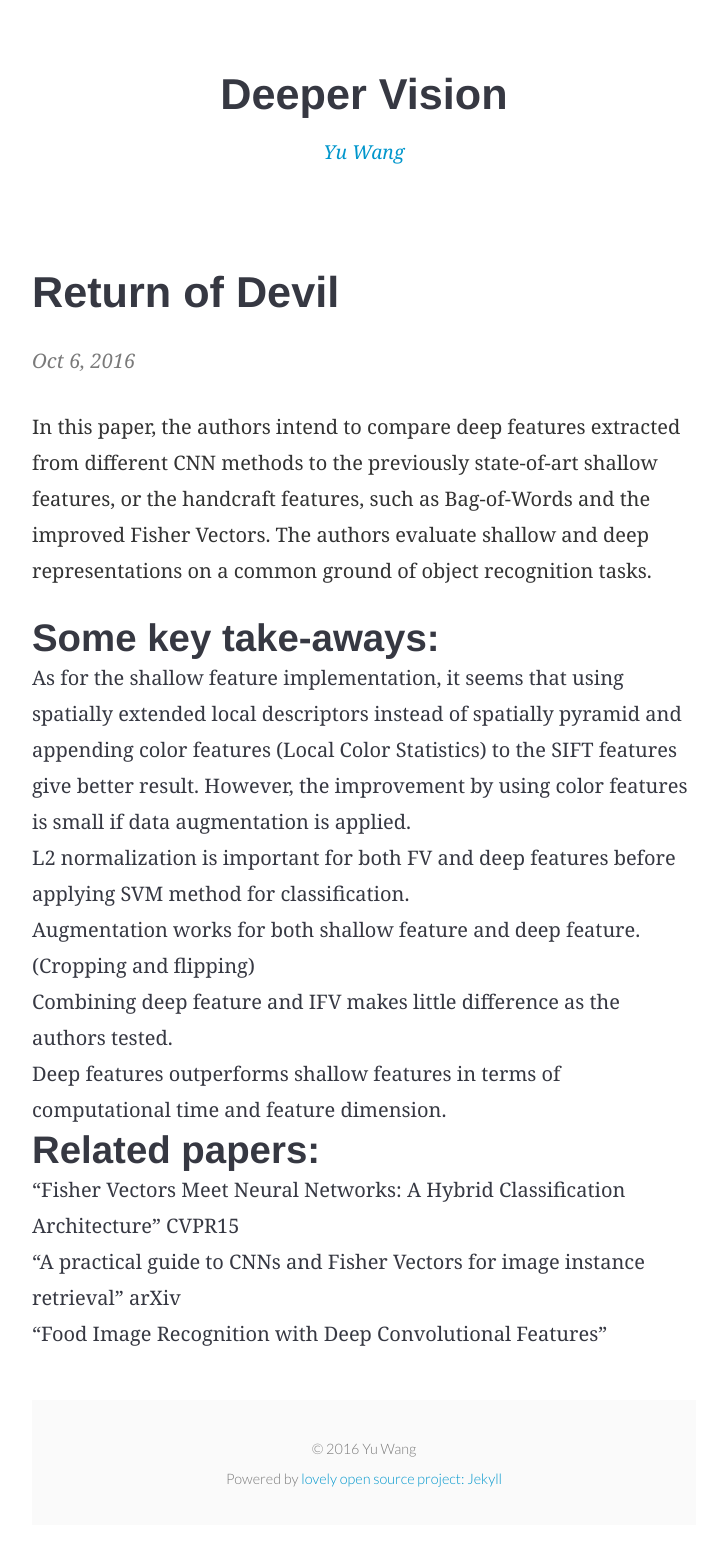
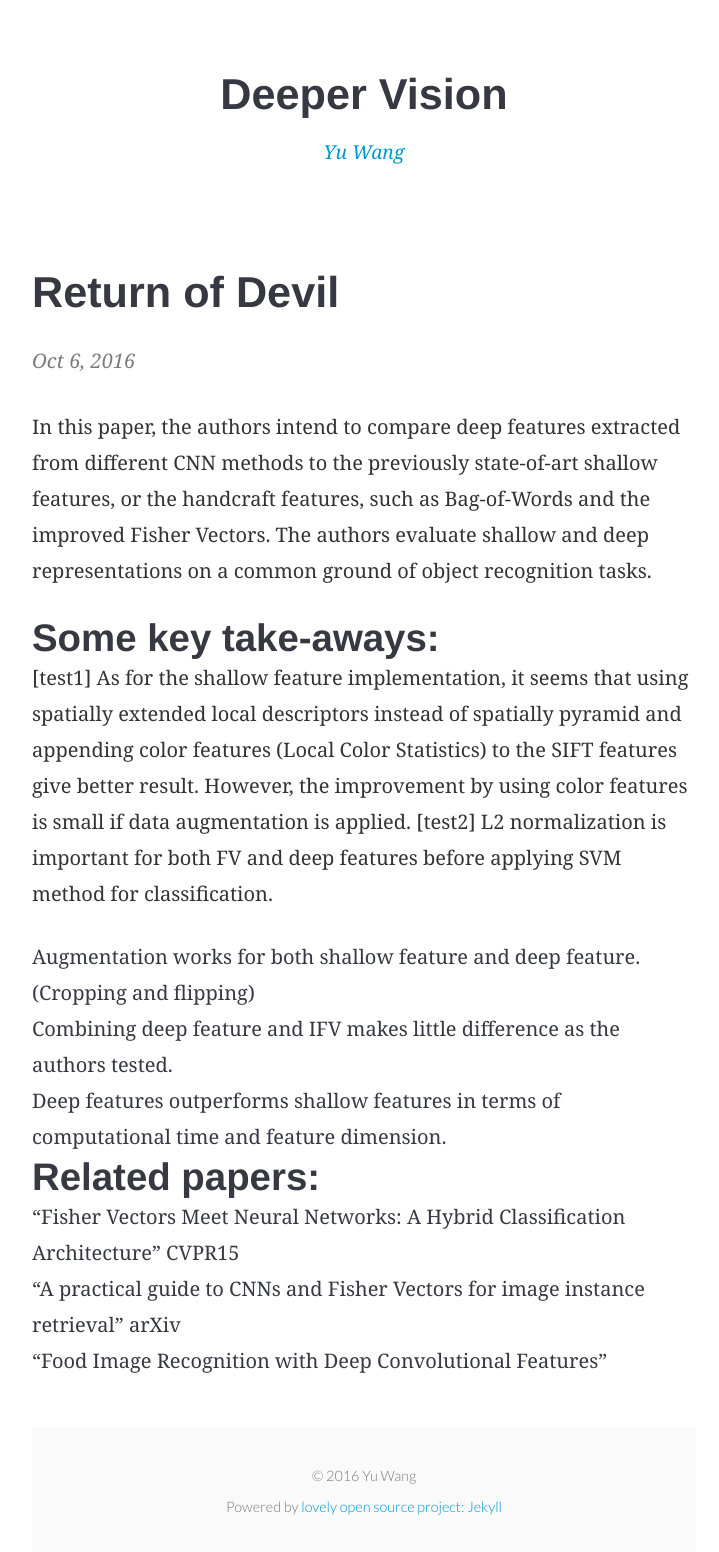
Before and after one commit to ywang-purdue/ywang-purdue.github.io, a Jekyll site: the page built from _posts/2016-10-06-return-of-devil.markdown, in a window 1280 px wide. Shown: the whole page, without its empty margins (276-995 px from the left). Built offline with Jekyll 4.4.1, drawn with Linux system fonts in a browser that asks for light colours; comment, search, counter and statistics services are not loaded; before the commit the page ends 1525 px from its top, so only the background shows below that.

Commit message:
Post update: Return of Devil

```diff
--- a/_posts/2016-10-06-return-of-devil.markdown
+++ b/_posts/2016-10-06-return-of-devil.markdown
@@ -7,8 +7,8 @@ In this paper, the authors intend to compare deep features extracted from differ
 
 ## Some key take-aways:
 
-- As for the shallow feature implementation, it seems that using spatially extended local descriptors instead of spatially pyramid and appending color features (Local Color Statistics) to the SIFT features give better result. However, the improvement by using color features is small if data augmentation is applied.
-- L2 normalization is important for both FV and deep features before applying SVM method for classification.
+[test1] As for the shallow feature implementation, it seems that using spatially extended local descriptors instead of spatially pyramid and appending color features (Local Color Statistics) to the SIFT features give better result. However, the improvement by using color features is small if data augmentation is applied.
+[test2] L2 normalization is important for both FV and deep features before applying SVM method for classification.
 - Augmentation works for both shallow feature and deep feature. (Cropping and flipping)
 - Combining deep feature and IFV makes little difference as the authors tested.
 - Deep features outperforms shallow features in terms of computational time and feature dimension.
```
